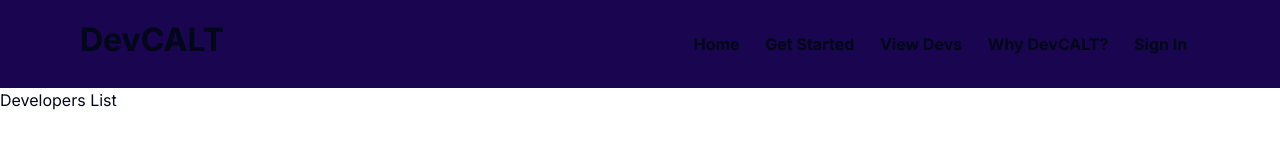
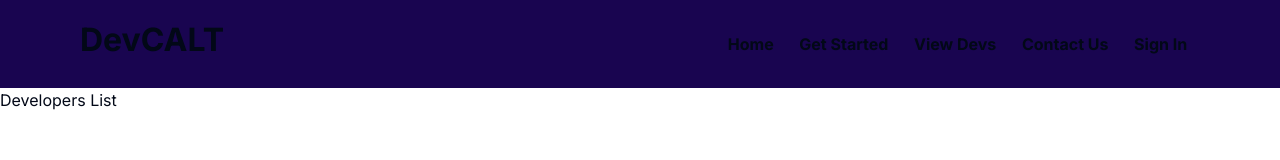
Before and after one commit to Saran-pariyar/DevCALT, a Next.js app: page /developers_list in a window 1280 px wide. Shown: the top 160 px of the page. Built offline with nearby package versions, Linux system fonts and the light colour scheme.

Commit message:
Working on footer

```diff
--- /dev/null
+++ b/components/Footer.tsx
@@ -0,0 +1,11 @@
+import React from 'react'
+import "../styles/Footer.scss"
+
+
+const Footer = () => {
+  return (
+    <div>Footer</div>
+  )
+}
+
+export default Footer
--- a/components/Navbar.tsx
+++ b/components/Navbar.tsx
@@ -41,10 +41,10 @@ const [toggleNav, setToggleNav] = useState<boolean>(false)
   </div>
 <div className={`nav-link-section ${toggleNav ? "show-hide-nav" : " "}`}>
   <ul className="nav-list">
-    <li><a href="#" className="nav-link" onClick={showNav}> Home</a></li>
-    <li><a href="#get-started" className='nav-link' onClick={showNav}>Get Started</a></li>
+    <li><a href="/" className="nav-link" onClick={showNav}> Home</a></li>
+    <li><a href="/#get-started" className='nav-link' onClick={showNav}>Get Started</a></li>
     <li><Link href={"developers_list"} className="nav-link" onClick={showNav}> View Devs</Link></li>
-    <li><a href="#" className='nav-link'>Why DevCALT?</a></li>
+    <li><a href="#" className='nav-link'>Contact Us</a></li>
   </ul>
 
   <div className="action-buttons-section">
--- /dev/null
+++ b/styles/Footer.scss
@@ -0,0 +1 @@
+@import "../styles/variables";
```
